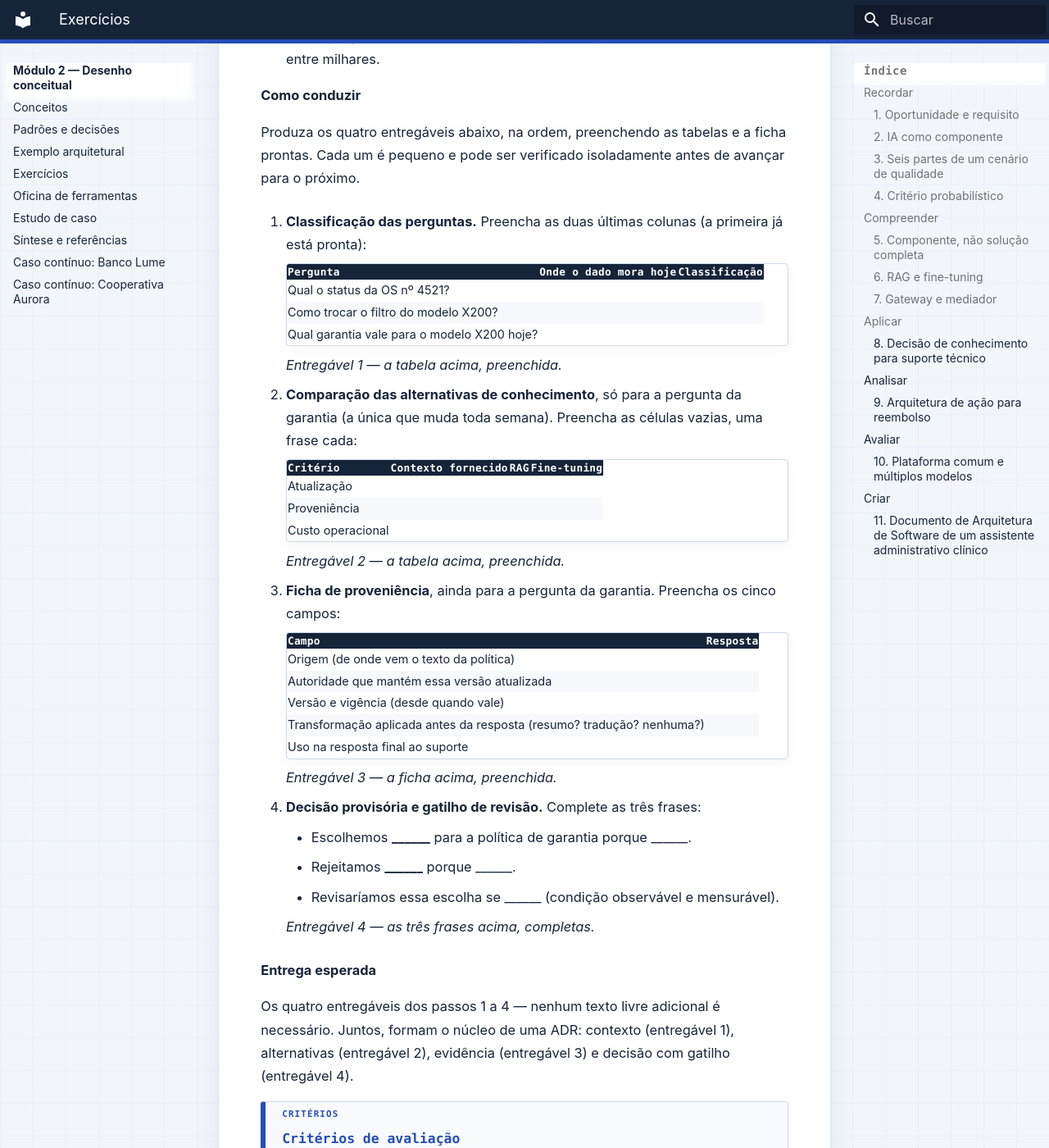
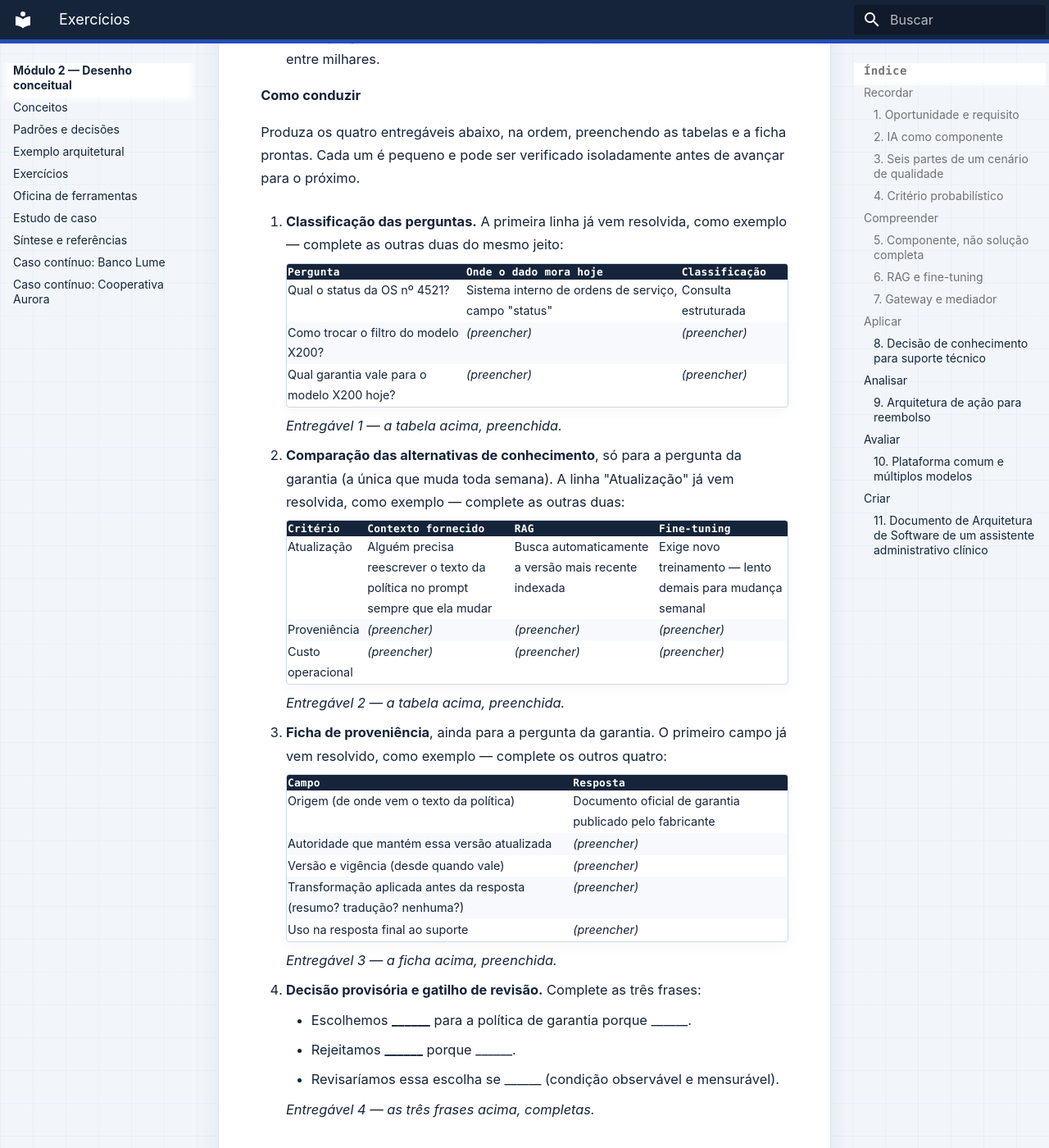
Before and after one commit to aulas-marco/arquitetura-solucoes-ia-generativa, an MkDocs documentation site: the page built from docs/modulo-2-desenho-conceitual/exercicios.md, in a window 1280 px wide and 1400 px high, scrolled down 3175 px. Shown: the whole window at 82% size. Built offline with MkDocs 1.6.1 and Material for MkDocs 9.7.7, drawn with Linux system fonts in a browser that asks for light colours.

Commit message:
fix(mod2): corrige colapso visual das tabelas do Exercício 8 e adiciona exemplo por tabela
Células totalmente vazias faziam a coluna colapsar para largura zero
(table-layout dimensiona pelo conteúdo), colando os cabeçalhos —
confirmado por screenshot da página publicada. Cada tabela e a ficha
agora trazem a primeira linha resolvida como exemplo (o caso mais
óbvio de cada uma) e um marcador "(preencher)" nas células restantes,
em vez de vazio — resolve o colapso visual e mostra como preencher.

Co-Authored-By: Claude Sonnet 5 <noreply@anthropic.com>

```diff
--- a/docs/modulo-2-desenho-conceitual/exercicios.md
+++ b/docs/modulo-2-desenho-conceitual/exercicios.md
@@ -106,35 +106,35 @@ Use [fronteiras de dados](conceitos.md#fronteiras-e-fora-de-escopo), as [alterna
 
 Produza os quatro entregáveis abaixo, na ordem, preenchendo as tabelas e a ficha prontas. Cada um é pequeno e pode ser verificado isoladamente antes de avançar para o próximo.
 
-1. **Classificação das perguntas.** Preencha as duas últimas colunas (a primeira já está pronta):
+1. **Classificação das perguntas.** A primeira linha já vem resolvida, como exemplo — complete as outras duas do mesmo jeito:
 
     | Pergunta | Onde o dado mora hoje | Classificação |
     |---|---|---|
-    | Qual o status da OS nº 4521? | | |
-    | Como trocar o filtro do modelo X200? | | |
-    | Qual garantia vale para o modelo X200 hoje? | | |
+    | Qual o status da OS nº 4521? | Sistema interno de ordens de serviço, campo "status" | Consulta estruturada |
+    | Como trocar o filtro do modelo X200? | *(preencher)* | *(preencher)* |
+    | Qual garantia vale para o modelo X200 hoje? | *(preencher)* | *(preencher)* |
 
     *Entregável 1 — a tabela acima, preenchida.*
 
-2. **Comparação das alternativas de conhecimento**, só para a pergunta da garantia (a única que muda toda semana). Preencha as células vazias, uma frase cada:
+2. **Comparação das alternativas de conhecimento**, só para a pergunta da garantia (a única que muda toda semana). A linha "Atualização" já vem resolvida, como exemplo — complete as outras duas:
 
     | Critério | Contexto fornecido | RAG | Fine-tuning |
     |---|---|---|---|
-    | Atualização | | | |
-    | Proveniência | | | |
-    | Custo operacional | | | |
+    | Atualização | Alguém precisa reescrever o texto da política no prompt sempre que ela mudar | Busca automaticamente a versão mais recente indexada | Exige novo treinamento — lento demais para mudança semanal |
+    | Proveniência | *(preencher)* | *(preencher)* | *(preencher)* |
+    | Custo operacional | *(preencher)* | *(preencher)* | *(preencher)* |
 
     *Entregável 2 — a tabela acima, preenchida.*
 
-3. **Ficha de proveniência**, ainda para a pergunta da garantia. Preencha os cinco campos:
+3. **Ficha de proveniência**, ainda para a pergunta da garantia. O primeiro campo já vem resolvido, como exemplo — complete os outros quatro:
 
     | Campo | Resposta |
     |---|---|
-    | Origem (de onde vem o texto da política) | |
-    | Autoridade que mantém essa versão atualizada | |
-    | Versão e vigência (desde quando vale) | |
-    | Transformação aplicada antes da resposta (resumo? tradução? nenhuma?) | |
-    | Uso na resposta final ao suporte | |
+    | Origem (de onde vem o texto da política) | Documento oficial de garantia publicado pelo fabricante |
+    | Autoridade que mantém essa versão atualizada | *(preencher)* |
+    | Versão e vigência (desde quando vale) | *(preencher)* |
+    | Transformação aplicada antes da resposta (resumo? tradução? nenhuma?) | *(preencher)* |
+    | Uso na resposta final ao suporte | *(preencher)* |
 
     *Entregável 3 — a ficha acima, preenchida.*
 
```
